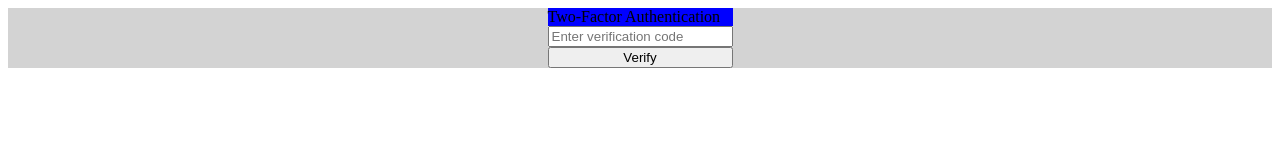
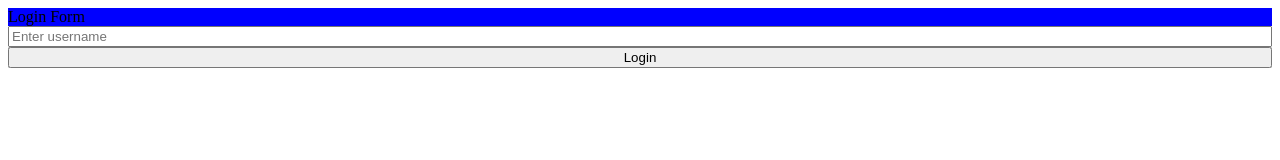
Before and after one commit to nullptr023/git-practice, a plain HTML site: page index.html in a window 1280 px wide. Drawn offline with Linux system fonts and the light colour scheme.

Commit message:
add hide and unhide modal functionality

```diff
--- a/index.html
+++ b/index.html
@@ -7,12 +7,18 @@
 <body>
 	<!-- Basic Form -->
 	<div class='container'>
-		<div id='two-auth-form' class='form'>
+		<div id='two-auth-form' class='form' style='display: none;'>
 			<div class='header-form'>Two-Factor Authentication</div>
 			<input id='verification-code' type='text' placeholder='Enter verification code'></input>
-			<button id='verify-button'>Verify</button>
+			<button id='verify-button' onclick='showLoginForm();'>Verify</button>
 		</div>
+		<div id='login-form' class='form'>
+			<div class='header-form'>Login Form</div>
+			<input id='input-username' type='text' placeholder='Enter username'></input>
+			<button id='login-button' onclick='showAuthForm();'>Login</button>
+		</div>
+
 	</div>
-
+	<script src='index.js'></script>
 </body>
 </html>
--- /dev/null
+++ b/index.js
@@ -0,0 +1,11 @@
+function showAuthForm() {
+	console.log('showAuthForm');
+	document.getElementById('login-form').style.display = 'none';
+	document.getElementById('two-auth-form').style.display = 'block';
+}
+
+function showLoginForm () {
+	console.log('showLoginForm');
+	document.getElementById('login-form').style.display = 'block';
+	document.getElementById('two-auth-form').style.display = 'none';
+}
--- a/style.css
+++ b/style.css
@@ -1,6 +1,6 @@
 .container {
 	display: flex;
-	flex-direction: row;
+	flex-direction: column;
 	justify-content: center;
 	width: 100%;
 	height: 100%;
```
